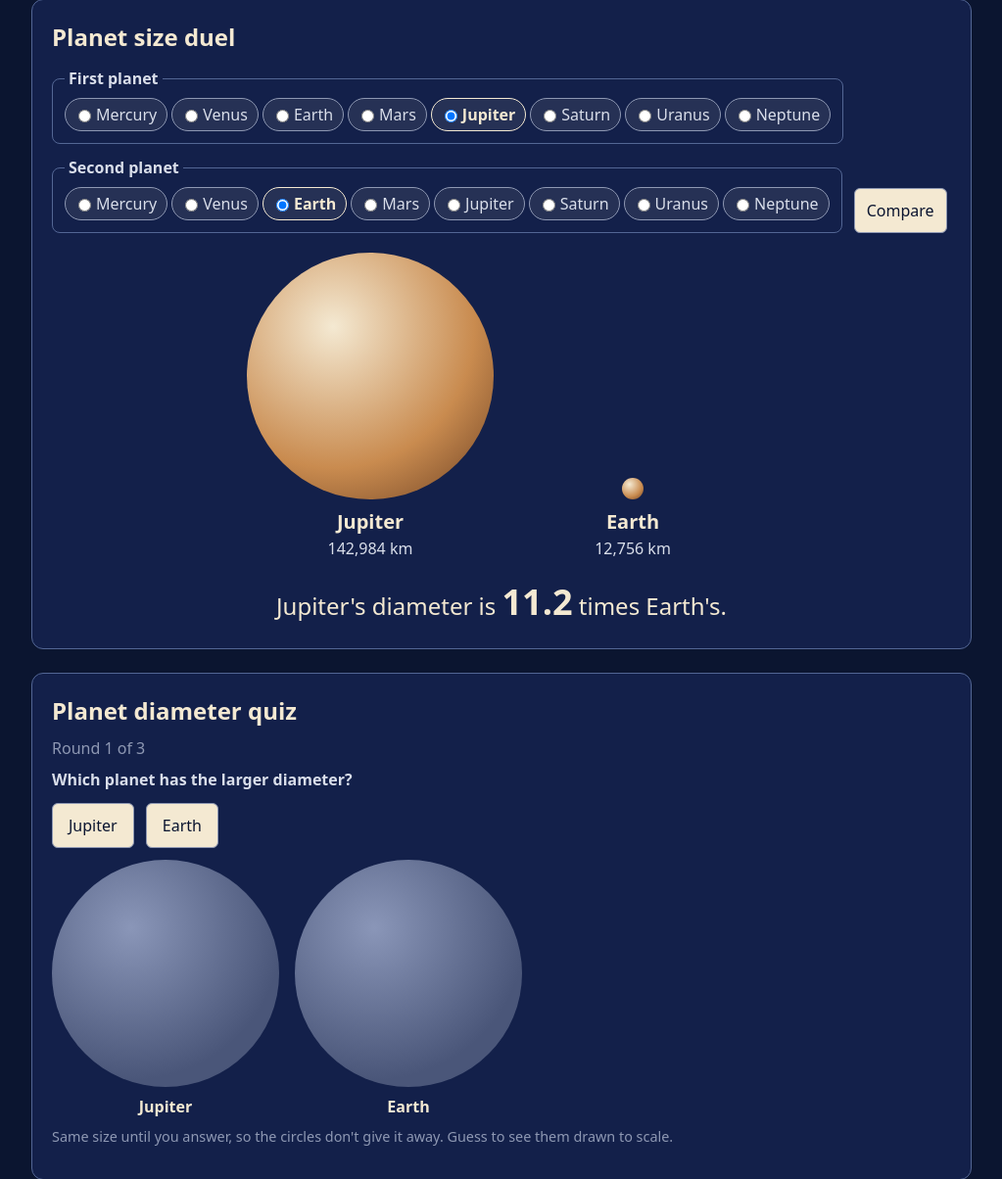
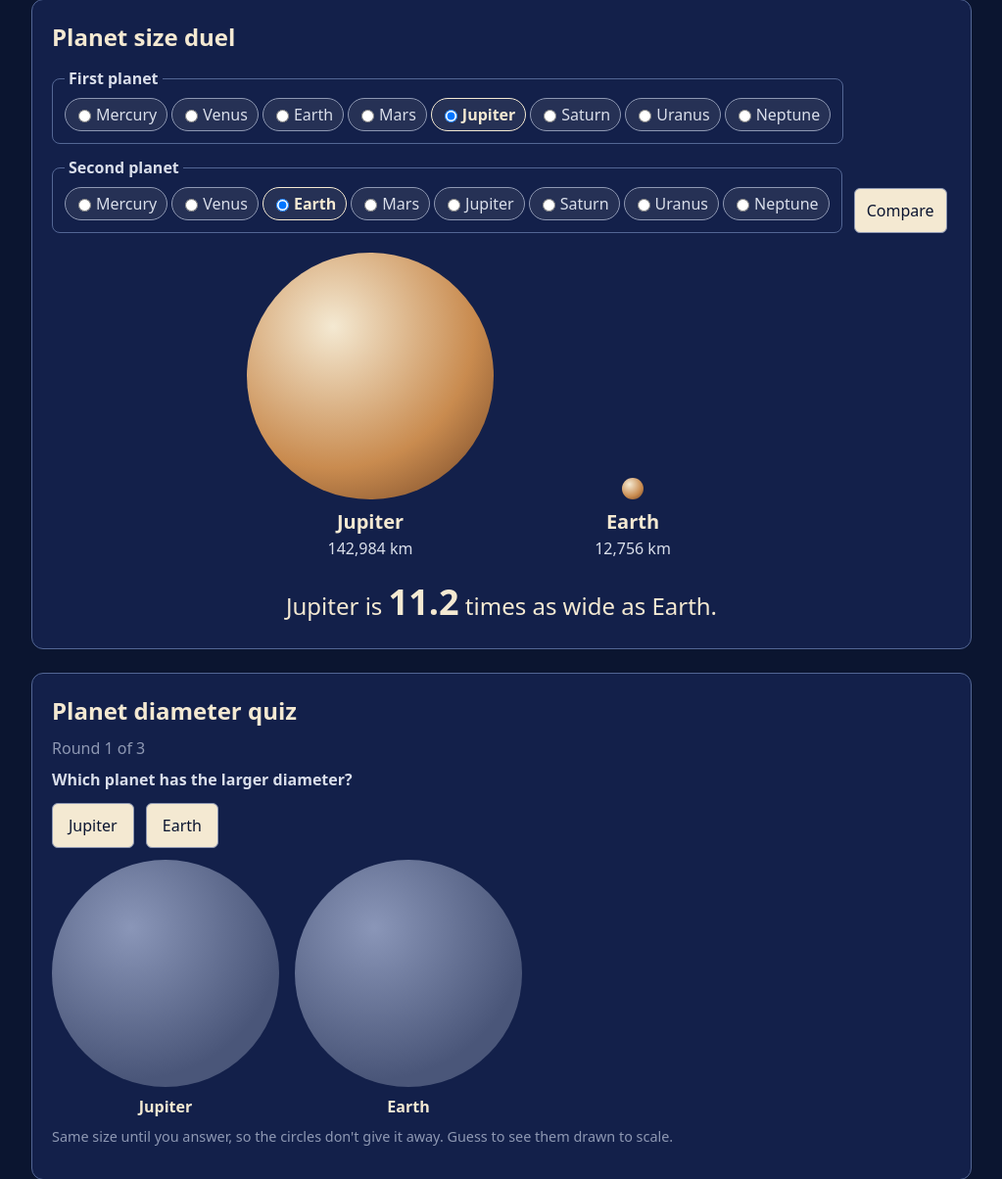
Before and after one commit to l33tfleet/loop-build-test, a FastAPI app: page / in a window 1280 px wide. Shown: the part 131-1335 px from the top of the page at 98% size, without its empty margins (128-1151 px from the left). Run offline with FastAPI, Linux system fonts and the light colour scheme.

Commit message:
State the duel ratio as bigger planet versus smaller
_duel now always divides the larger diameter by the smaller one, so the
line reads "<Bigger> is <ratio> times as wide as <Smaller>" and the ratio
never drops below 1. Picking the same planet twice says they are exactly
the same size instead of "1.0 times".

Supersedes: tests/regressions/test_planet_duel.py::test_default_is_jupiter_versus_earth — "phrase the line as \"<Bigger> is <ratio> times as wide as <Smaller>\""
Supersedes: tests/regressions/test_planet_duel.py::test_ratio_is_left_over_right_to_one_decimal — "always divide the larger diameter by the smaller one"
Supersedes: tests/regressions/test_planet_duel.py::test_ratio_direction_flips — "The ratio never shows a value below 1"
Supersedes: tests/regressions/test_planet_duel.py::test_identical_planets_show_one — "Picking the same planet twice shows a same-size message, not \"1.0 times\""

Demo:
goto /?left=mercury&right=neptune
see Neptune is 10.2 times as wide as Mercury
goto /?left=jupiter&right=earth
see Jupiter is 11.2 times as wide as Earth
goto /?left=earth&right=earth
see exactly the same size

Refs #63

Co-Authored-By: Claude Opus 5.5 <noreply@anthropic.com>

```diff
--- a/app/main.py
+++ b/app/main.py
@@ -55,7 +55,7 @@ def _place_labels(scale):
 
 
 def _duel(planets, left, right):
-    """Two planets side by side drawn to true scale; ratio is left / right to one decimal."""
+    """Two planets side by side drawn to true scale; ratio is bigger / smaller to one decimal."""
     by_slug = {p["name"].lower(): p for p in planets}
     if left not in by_slug or right not in by_slug:
         return {"left": "jupiter", "right": "earth",
@@ -64,7 +64,9 @@ def _duel(planets, left, right):
     # Linear, no floor, like the quiz: each portrait's width is diameter / the larger one's.
     largest = max(a["diameter_km"], b["diameter_km"])
     sides = [{**p, "width_pct": round(100 * p["diameter_km"] / largest, 4)} for p in (a, b)]
-    return {"left": left, "right": right, "sides": sides, "ratio": f"{a['diameter_km'] / b['diameter_km']:.1f}"}
+    big, small = sorted((a, b), key=lambda p: p["diameter_km"], reverse=True)
+    return {"left": left, "right": right, "sides": sides, "same": left == right, "big": big["name"],
+            "small": small["name"], "ratio": f"{big['diameter_km'] / small['diameter_km']:.1f}"}
 
 
 def _quiz(planets, round_number, choice):
--- a/templates/index.html
+++ b/templates/index.html
@@ -41,7 +41,11 @@
         </figure>
         {% endfor %}
       </div>
-      <p class="duel-ratio" aria-live="polite">{{ duel.sides[0].name }}'s diameter is <strong>{{ duel.ratio }}</strong> times {{ duel.sides[1].name }}'s.</p>
+      {% if duel.same %}
+      <p class="duel-ratio" aria-live="polite">Both picks are {{ duel.big }}, so they are <strong>exactly the same size</strong>.</p>
+      {% else %}
+      <p class="duel-ratio" aria-live="polite">{{ duel.big }} is <strong>{{ duel.ratio }}</strong> times as wide as {{ duel.small }}.</p>
+      {% endif %}
       {% endif %}
     </section>
     <section class="planet-quiz" data-region="planet-quiz" aria-labelledby="quiz-title">
```
Also changed, not shown: tests/regressions/test_duel_ratio_bigger_over_smaller.py (added, +67 -0 lines), tests/regressions/test_planet_duel.py (+0 -34 lines), tests/test_home_characterization.py (+2 -2 lines).
